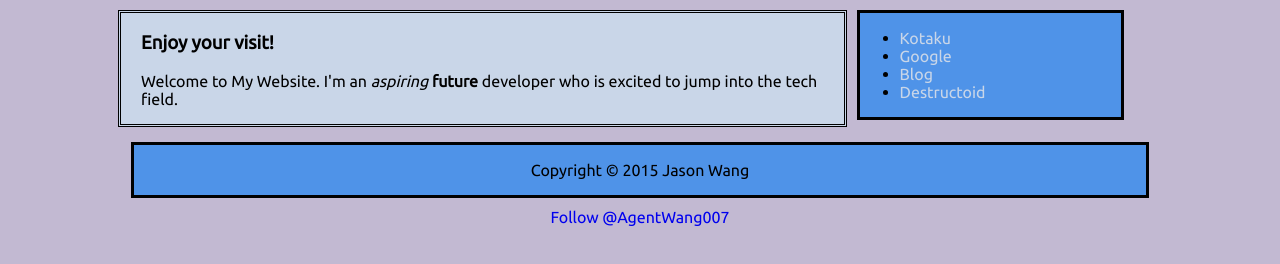
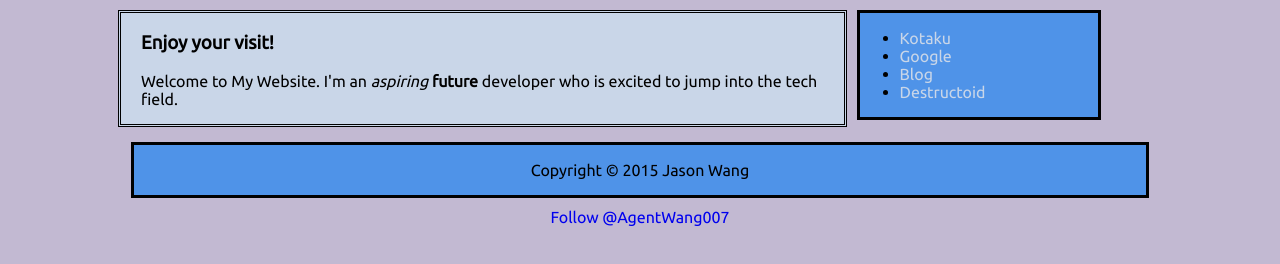
Before and after one commit to AgentWang007/AgentWang007.github.io, a plain HTML site: page index.html in a window 1280 px wide. Shown: the part 212-476 px from the top of the page. Drawn offline with Linux system fonts and the light colour scheme.

Commit message:
adjust width on aside css

```diff
--- a/default.css
+++ b/default.css
@@ -61,7 +61,7 @@ section {
 
 aside {
     float: left;
-    width: 23%;
+    width: 21%;
     margin: 0px 4px 0px 0px;
     border: 3px solid #000;
     background-color: #4F93E8;
```
